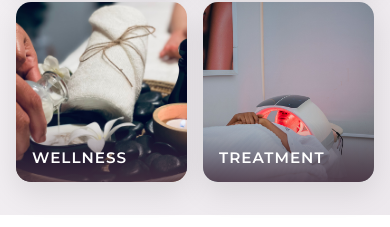
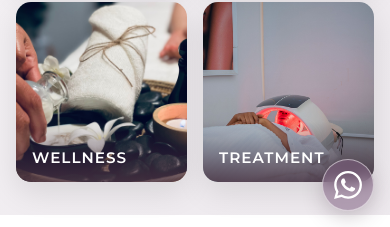
Before and after one commit to Minionz731/Lume, a plain HTML site: page index.html in a window 390 px wide. Shown: the part 617-844 px from the top of the page. Drawn offline with Linux system fonts and the light colour scheme; a web font is replaced by a local one.

Commit message:
Use business number and add floating WhatsApp button
- Replace the contact number with the business line +27 63 757 8070
- Add a frosted, semi-transparent floating WhatsApp button that opens a
  chat with the business number and a prefilled enquiry message

```diff
--- a/index.html
+++ b/index.html
@@ -315,11 +315,11 @@
                     <div class="contact-methods">
                         <a class="method" href="mailto:khumalokiesha@gmail.com?subject=Call%20Request%20%7C%20Lum%C3%A9%20by%20Keisha">
                             <h4><svg class="icon"><use href="#i-phone"/></svg>Call</h4>
-                            <p>+27 71 034 5610</p>
+                            <p>+27 63 757 8070</p>
                         </a>
                         <a class="method" href="mailto:khumalokiesha@gmail.com?subject=WhatsApp%20Request%20%7C%20Lum%C3%A9%20by%20Keisha">
                             <h4><svg class="icon"><use href="#i-chat"/></svg>WhatsApp</h4>
-                            <p>+27 71 034 5610</p>
+                            <p>+27 63 757 8070</p>
                         </a>
                         <a class="method" href="mailto:khumalokiesha@gmail.com?subject=Booking%20Inquiry%20%7C%20Lum%C3%A9%20by%20Keisha">
                             <h4><svg class="icon"><use href="#i-mail"/></svg>Email</h4>
@@ -339,12 +339,12 @@
                 <a class="contact-item" href="mailto:khumalokiesha@gmail.com?subject=WhatsApp%20Request%20%7C%20Lum%C3%A9%20by%20Keisha">
                     <svg class="icon"><use href="#i-chat"/></svg>
                     <h3>WhatsApp</h3>
-                    <p>+27 71 034 5610</p>
+                    <p>+27 63 757 8070</p>
                 </a>
                 <a class="contact-item" href="mailto:khumalokiesha@gmail.com?subject=Call%20Request%20%7C%20Lum%C3%A9%20by%20Keisha">
                     <svg class="icon"><use href="#i-phone"/></svg>
                     <h3>Call</h3>
-                    <p>+27 71 034 5610</p>
+                    <p>+27 63 757 8070</p>
                 </a>
                 <a class="contact-item" href="mailto:khumalokiesha@gmail.com?subject=Inquiry%20%7C%20Lum%C3%A9%20by%20Keisha">
                     <svg class="icon"><use href="#i-mail"/></svg>
@@ -379,6 +379,11 @@
         </div>
     </footer>
 
+    <!-- Floating WhatsApp button -->
+    <a class="whatsapp-float" href="https://wa.me/27637578070?text=Hi%20Lum%C3%A9%20by%20Keisha%2C%20I%27d%20like%20to%20make%20an%20enquiry." target="_blank" rel="noopener" aria-label="Chat with us on WhatsApp">
+        <svg viewBox="0 0 24 24" aria-hidden="true"><path d="M17.472 14.382c-.297-.149-1.758-.867-2.03-.967-.273-.099-.471-.148-.67.15-.197.297-.767.966-.94 1.164-.173.199-.347.223-.644.075-.297-.15-1.255-.463-2.39-1.475-.883-.788-1.48-1.761-1.653-2.059-.173-.297-.018-.458.13-.606.134-.133.298-.347.446-.52.149-.174.198-.298.298-.497.099-.198.05-.371-.025-.52-.075-.149-.669-1.612-.916-2.207-.242-.579-.487-.5-.669-.51-.173-.008-.371-.01-.57-.01-.198 0-.52.074-.792.372-.272.297-1.04 1.016-1.04 2.479 0 1.462 1.065 2.875 1.213 3.074.149.198 2.096 3.2 5.077 4.487.709.306 1.262.489 1.694.625.712.227 1.36.195 1.871.118.571-.085 1.758-.719 2.006-1.413.248-.694.248-1.289.173-1.413-.074-.124-.272-.198-.57-.347m-5.421 7.403h-.004a9.87 9.87 0 0 1-5.031-1.378l-.361-.214-3.741.982.998-3.648-.235-.374a9.86 9.86 0 0 1-1.51-5.26c.001-5.45 4.436-9.884 9.888-9.884 2.64 0 5.122 1.03 6.988 2.898a9.825 9.825 0 0 1 2.893 6.994c-.003 5.45-4.437 9.884-9.885 9.884m8.413-18.297A11.815 11.815 0 0 0 12.05 0C5.495 0 .16 5.335.157 11.892c0 2.096.547 4.142 1.588 5.945L.057 24l6.305-1.654a11.882 11.882 0 0 0 5.683 1.448h.005c6.554 0 11.89-5.335 11.893-11.893a11.821 11.821 0 0 0-3.48-8.413Z"/></svg>
+    </a>
+
     <script src="script.js"></script>
 </body>
 </html>
--- a/styles.css
+++ b/styles.css
@@ -954,3 +954,45 @@ h1, h2, h3, h4, h5, h6 {
         font-size: 1.6rem;
     }
 }
+
+/* Floating WhatsApp button (frosted, semi-transparent) */
+.whatsapp-float {
+    position: fixed;
+    right: 20px;
+    bottom: 20px;
+    z-index: 200;
+    width: 58px;
+    height: 58px;
+    border-radius: 50%;
+    display: flex;
+    align-items: center;
+    justify-content: center;
+    background-color: rgba(128, 97, 129, 0.55);
+    border: 1px solid rgba(255, 255, 255, 0.5);
+    -webkit-backdrop-filter: blur(8px);
+    backdrop-filter: blur(8px);
+    box-shadow: 0 6px 20px rgba(73, 51, 66, 0.25);
+    color: var(--white);
+    transition: background-color 0.3s ease, transform 0.3s ease;
+}
+
+.whatsapp-float svg {
+    width: 28px;
+    height: 28px;
+    fill: currentColor;
+}
+
+.whatsapp-float:hover,
+.whatsapp-float:focus-visible {
+    background-color: rgba(73, 51, 66, 0.85);
+    transform: translateY(-3px);
+}
+
+@media (max-width: 480px) {
+    .whatsapp-float {
+        right: 16px;
+        bottom: 16px;
+        width: 52px;
+        height: 52px;
+    }
+}
```
Also changed, not shown: 1 other file.
